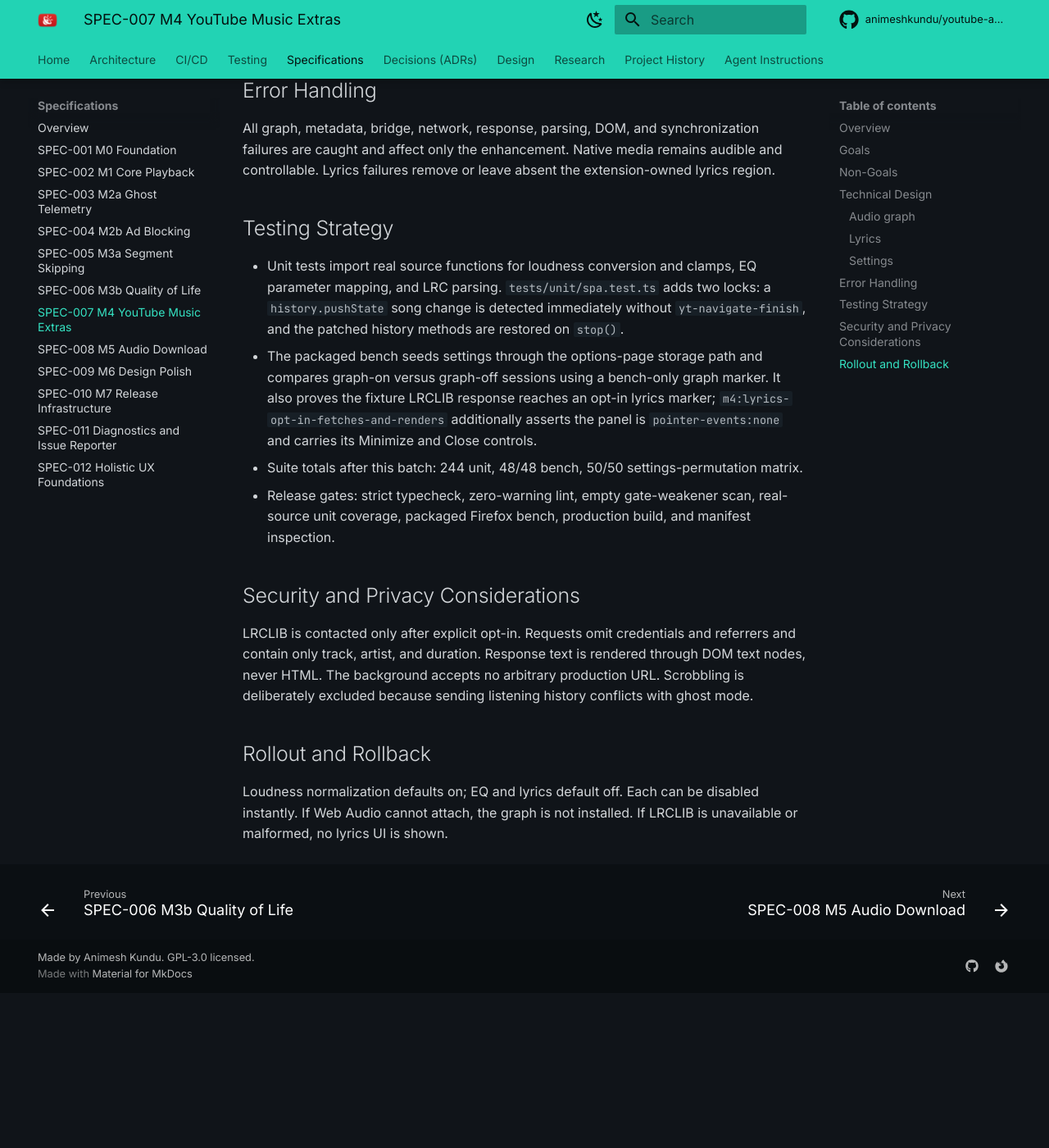
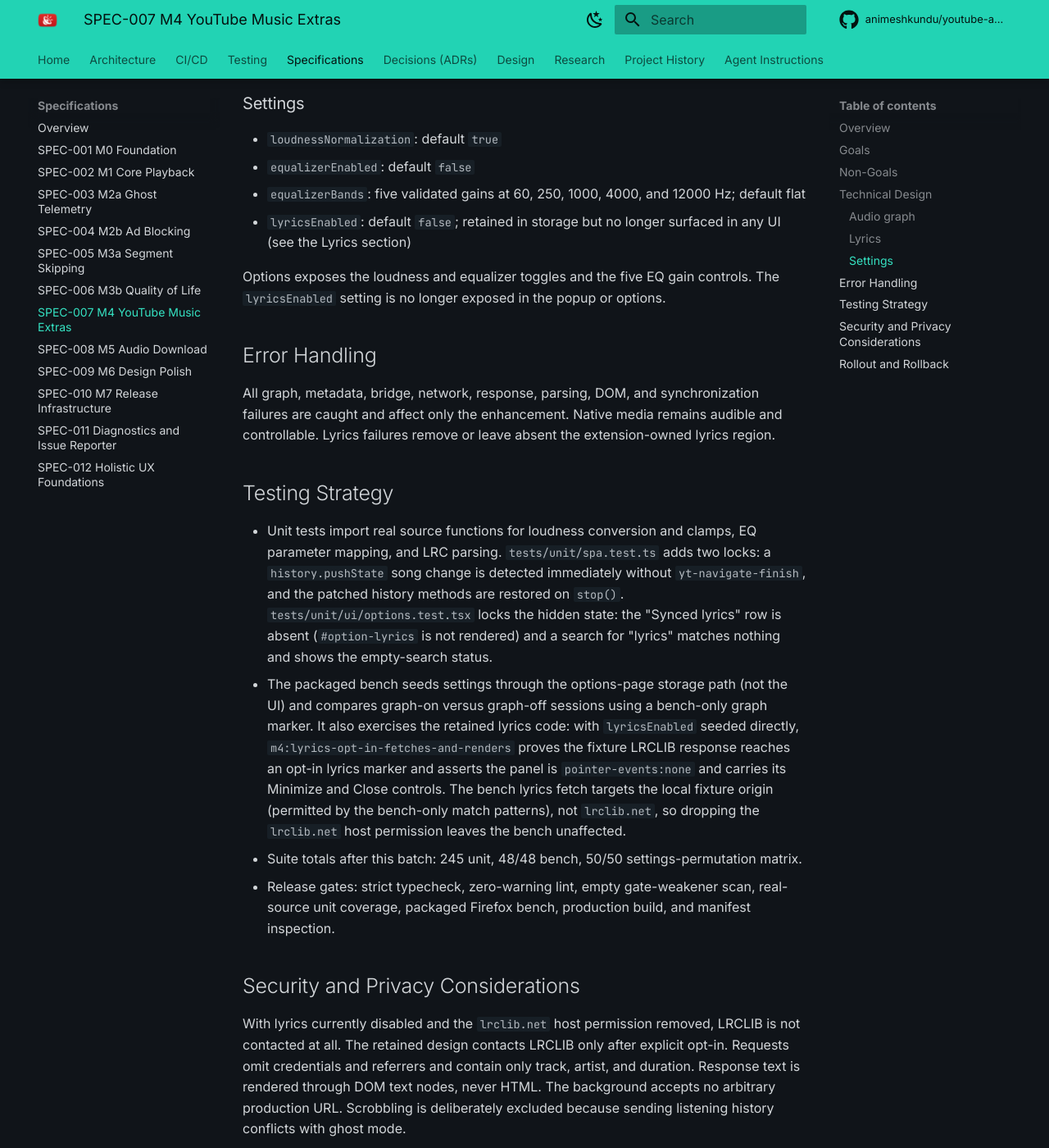
Before and after one commit to animeshkundu/youtube-audio, an MkDocs documentation site: the page built from docs/specs/SPEC-007-m4-youtube-music-extras.md, in a window 1280 px wide and 1400 px high, scrolled down 2916 px. Shown: the whole window at 82% size. Built offline with MkDocs 1.6.1 and Material for MkDocs 9.7.7, drawn with Linux system fonts in a browser that asks for light colours; comment, search, counter and statistics services are not loaded; before the commit the page ends 4127 px from its top, so only the background shows below that; some of the changed text lies outside the part shown.

Commit message:
Disable + hide the synced-lyrics feature; drop the lrclib.net permission
YouTube Music now shows synced lyrics natively, so ours is redundant. Disable and
hide it, and drop the host permission it needed. The feature code is retained
(reversible), but it is no longer reachable, cannot fetch, and cannot run.

- config.ts: coerce lyricsEnabled to false in normalizeSettings, a real kill
  switch so even a stale stored `true` cannot run the feature (default was
  already false). Reverting one line brings the setting back.
- wxt.config.ts: remove the https://lrclib.net/* host permission from the MV2
  permissions and MV3 host_permissions. A declared-but-unused permission is an
  AMO review flag, so dropping it is a real win. Built manifest now carries zero
  lrclib references.
- options: remove the "Synced lyrics" toggle from the Music section (loudness +
  equalizer stay). options test updated + a regression asserts the toggle is
  absent and unfindable via settings search.
- The lyrics feature code (content.ts/main-world.ts/background.ts fetchLyrics,
  src/shared/lyrics.ts) is untouched.

Locks: a config unit test proves a stored lyricsEnabled:true parses to false;
the bench m4 scenario is flipped to m4:lyrics-disabled-even-when-forced (seeds
true, asserts no panel renders and no LRCLIB lookup fires). unit 246, bench
48/48, matrix 50/50.

Docs: SPEC-007 (lyrics disabled/hidden), README, release notes, CLAUDE.md /
AGENTS.md feature + permission wording, and a history handoff.

```diff
--- a/docs/specs/SPEC-007-m4-youtube-music-extras.md
+++ b/docs/specs/SPEC-007-m4-youtube-music-extras.md
@@ -2,15 +2,15 @@
 
 ## Overview
 
-M4 adds local Web Audio loudness normalization and equalization plus opt-in synchronized LRCLIB lyrics. Enhancements are instant-disableable and fail open to native YouTube playback.
+M4 adds local Web Audio loudness normalization and equalization. It also shipped opt-in synchronized LRCLIB lyrics, now disabled and hidden because YouTube Music provides native synchronized lyrics that make ours redundant (see the Lyrics section). Loudness normalization and the equalizer are the active M4 extras. Enhancements are instant-disableable and fail open to native YouTube playback.
 
 ## Goals
 
 - Route the current page media element through one shared `AudioContext` and exactly one `MediaElementAudioSourceNode` per element.
 - Normalize each track from YouTube's `playerConfig.audioConfig.loudnessDb`, with a bounded gain that avoids extreme amplification or attenuation.
 - Offer an off-by-default five-band equalizer with validated gain settings.
-- Fetch timed lyrics anonymously from LRCLIB only when the user opts in, and render synchronized text safely on YouTube Music.
-- Apply loudness, EQ, and lyrics settings instantly.
+- Fetch timed lyrics anonymously from LRCLIB only when the user opts in, and render synchronized text safely on YouTube Music. (Now disabled and hidden; see the Lyrics section.)
+- Apply loudness and EQ settings instantly.
 
 ## Non-Goals
 
@@ -26,6 +26,8 @@
 Loudness gain is `10 ** (-loudnessDb / 20)`, clamped to `0.5..2`. Invalid values use unity gain. Disabling normalization uses unity gain. AudioContext creation, source creation, connection, and updates are guarded; failure leaves the native media path untouched.
 
 ### Lyrics
+
+> **Status: disabled and hidden.** YouTube Music now provides native synchronized lyrics, so this feature is redundant. The options "Synced lyrics" toggle was removed, and the `https://lrclib.net/*` host permission was dropped from both the MV2 `permissions` and the MV3 `host_permissions` in `wxt.config.ts`, so the feature can no longer fetch. The feature code (`entrypoints/content.ts`, `entrypoints/main-world.ts`, `entrypoints/background.ts`, `src/shared/lyrics.ts`) and the `lyricsEnabled` setting (default `false`) are retained for possible future use, but the feature is no longer user-reachable. The design below documents the retained behavior.
 
 The MAIN-world player response supplies bounded title, artist, duration, and video ID metadata to the isolated content layer. The content layer requests a fixed background operation. Background constructs only `https://lrclib.net/api/get` with `track_name`, `artist_name`, and `duration`, uses `credentials: "omit"`, `referrerPolicy: "no-referrer"`, and no identifying headers. Bench builds may substitute the validated local fixture origin. Lyrics remain YouTube-Music-only: `handleTrack` returns unless the host is `music.youtube.com`.
 
@@ -59,9 +61,9 @@
 - `loudnessNormalization`: default `true`
 - `equalizerEnabled`: default `false`
 - `equalizerBands`: five validated gains at 60, 250, 1000, 4000, and 12000 Hz; default flat
-- `lyricsEnabled`: default `false`
+- `lyricsEnabled`: default `false`; retained in storage but no longer surfaced in any UI (see the Lyrics section)
 
-Popup exposes the three feature toggles. Options exposes the toggles and five EQ gain controls.
+Options exposes the loudness and equalizer toggles and the five EQ gain controls. The `lyricsEnabled` setting is no longer exposed in the popup or options.
 
 ## Error Handling
 
@@ -69,15 +71,15 @@
 
 ## Testing Strategy
 
-- Unit tests import real source functions for loudness conversion and clamps, EQ parameter mapping, and LRC parsing. `tests/unit/spa.test.ts` adds two locks: a `history.pushState` song change is detected immediately without `yt-navigate-finish`, and the patched history methods are restored on `stop()`.
-- The packaged bench seeds settings through the options-page storage path and compares graph-on versus graph-off sessions using a bench-only graph marker. It also proves the fixture LRCLIB response reaches an opt-in lyrics marker; `m4:lyrics-opt-in-fetches-and-renders` additionally asserts the panel is `pointer-events:none` and carries its Minimize and Close controls.
-- Suite totals after this batch: 244 unit, 48/48 bench, 50/50 settings-permutation matrix.
+- Unit tests import real source functions for loudness conversion and clamps, EQ parameter mapping, and LRC parsing. `tests/unit/spa.test.ts` adds two locks: a `history.pushState` song change is detected immediately without `yt-navigate-finish`, and the patched history methods are restored on `stop()`. `tests/unit/ui/options.test.tsx` locks the hidden state: the "Synced lyrics" row is absent (`#option-lyrics` is not rendered) and a search for "lyrics" matches nothing and shows the empty-search status.
+- The packaged bench seeds settings through the options-page storage path (not the UI) and compares graph-on versus graph-off sessions using a bench-only graph marker. It also exercises the retained lyrics code: with `lyricsEnabled` seeded directly, `m4:lyrics-opt-in-fetches-and-renders` proves the fixture LRCLIB response reaches an opt-in lyrics marker and asserts the panel is `pointer-events:none` and carries its Minimize and Close controls. The bench lyrics fetch targets the local fixture origin (permitted by the bench-only match patterns), not `lrclib.net`, so dropping the `lrclib.net` host permission leaves the bench unaffected.
+- Suite totals after this batch: 245 unit, 48/48 bench, 50/50 settings-permutation matrix.
 - Release gates: strict typecheck, zero-warning lint, empty gate-weakener scan, real-source unit coverage, packaged Firefox bench, production build, and manifest inspection.
 
 ## Security and Privacy Considerations
 
-LRCLIB is contacted only after explicit opt-in. Requests omit credentials and referrers and contain only track, artist, and duration. Response text is rendered through DOM text nodes, never HTML. The background accepts no arbitrary production URL. Scrobbling is deliberately excluded because sending listening history conflicts with ghost mode.
+With lyrics currently disabled and the `lrclib.net` host permission removed, LRCLIB is not contacted at all. The retained design contacts LRCLIB only after explicit opt-in. Requests omit credentials and referrers and contain only track, artist, and duration. Response text is rendered through DOM text nodes, never HTML. The background accepts no arbitrary production URL. Scrobbling is deliberately excluded because sending listening history conflicts with ghost mode.
 
 ## Rollout and Rollback
 
-Loudness normalization defaults on; EQ and lyrics default off. Each can be disabled instantly. If Web Audio cannot attach, the graph is not installed. If LRCLIB is unavailable or malformed, no lyrics UI is shown.
+Loudness normalization defaults on; EQ defaults off. Each can be disabled instantly. If Web Audio cannot attach, the graph is not installed. Lyrics is disabled and hidden (see the Lyrics section): its setting stays `false`, and with the `lrclib.net` host permission removed it cannot fetch, so no lyrics UI is shown.
--- a/mkdocs.yml
+++ b/mkdocs.yml
@@ -2,7 +2,7 @@
 site_description: >-
   Audio-only YouTube and YouTube Music for Firefox on desktop and Android.
   Background play, ad and telemetry blocking, segment skipping, YT Music
-  loudness, EQ and lyrics, and one-tap audio download.
+  loudness and EQ, and one-tap audio download.
 site_author: Animesh Kundu
 site_url: https://animeshkundu.github.io/youtube-audio/
 
@@ -179,6 +179,7 @@
       - Smoke-Test Convergence: history/2026-07-12-smoke-test-convergence.md
       - Settings-Permutation Real-Firefox Validation: history/2026-07-12-settings-permutation-real-firefox-validation.md
       - YouTube Music Synced-Lyrics Fixes: history/2026-07-13-youtube-music-lyrics.md
+      - Disable Synced Lyrics: history/2026-07-13-disable-lyrics.md
   - Agent Instructions:
       - Overview: agent-instructions/README.md
       - 00 Core Philosophy: agent-instructions/00-core-philosophy.md
--- a/wxt.config.ts
+++ b/wxt.config.ts
@@ -35,7 +35,6 @@
 const BENCH = process.env.BENCH === '1';
 const BENCH_MATCHES = ['http://127.0.0.1/*', 'http://localhost/*'];
 const SPONSORBLOCK_ORIGIN = 'https://sponsor.ajay.app/*';
-const LRCLIB_ORIGIN = 'https://lrclib.net/*';
 // Permanent Gecko add-on ID: a single identity for AMO-listed production and the unlisted beta
 // channel (ADR-0006, which supersedes ADR-0002's two-identity model). AMO is the sole update
 // authority, so production builds omit `update_url`. The bench pins its moz-extension UUID by this
@@ -104,7 +103,6 @@
             ...YOUTUBE_MATCHES,
             '*://*.googlevideo.com/*',
             SPONSORBLOCK_ORIGIN,
-            LRCLIB_ORIGIN,
             ...(BENCH ? BENCH_MATCHES : []),
           ]
         : []),
@@ -115,7 +113,6 @@
             ...YOUTUBE_MATCHES,
             '*://*.googlevideo.com/*',
             SPONSORBLOCK_ORIGIN,
-            LRCLIB_ORIGIN,
             ...(BENCH ? BENCH_MATCHES : []),
           ]
         : undefined,
```
Also changed, not shown: AGENTS.md (+4 -3 lines), CLAUDE.md (+2 -2 lines), README.md (+1 -2 lines), docs/history/2026-07-13-disable-lyrics.md (added, +73 -0 lines), docs/release-notes/NEXT.md (+1 -2 lines), 6 other files.
